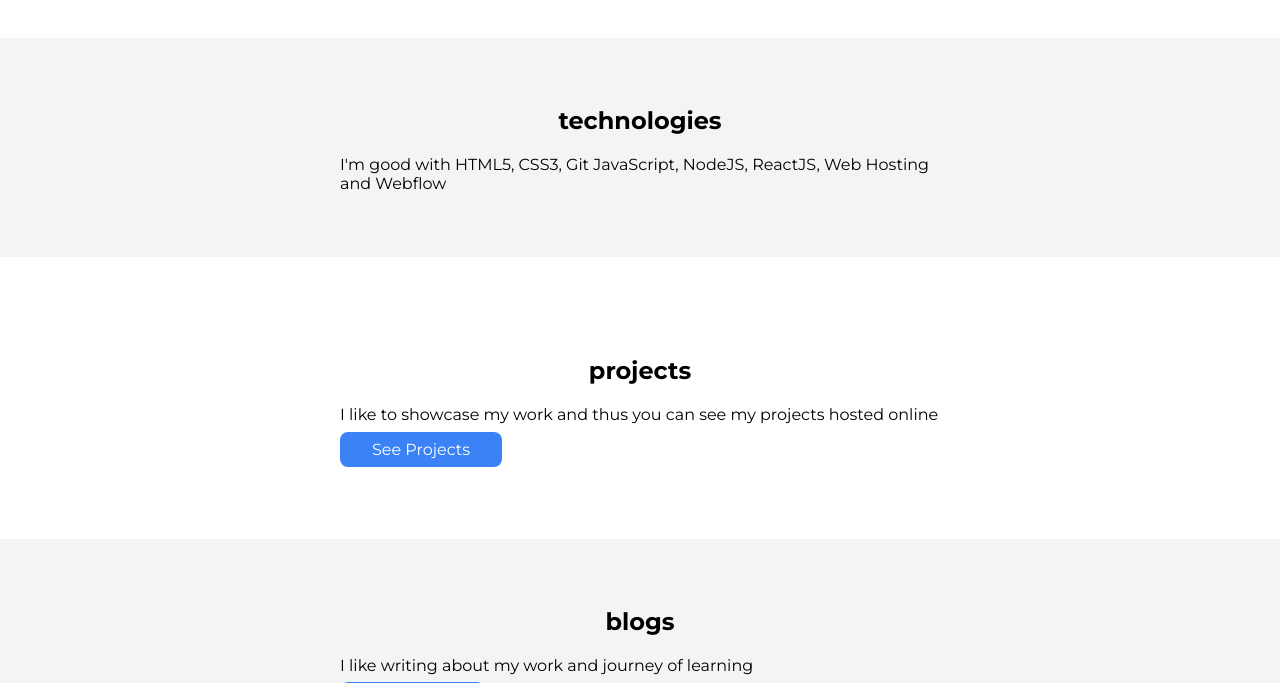
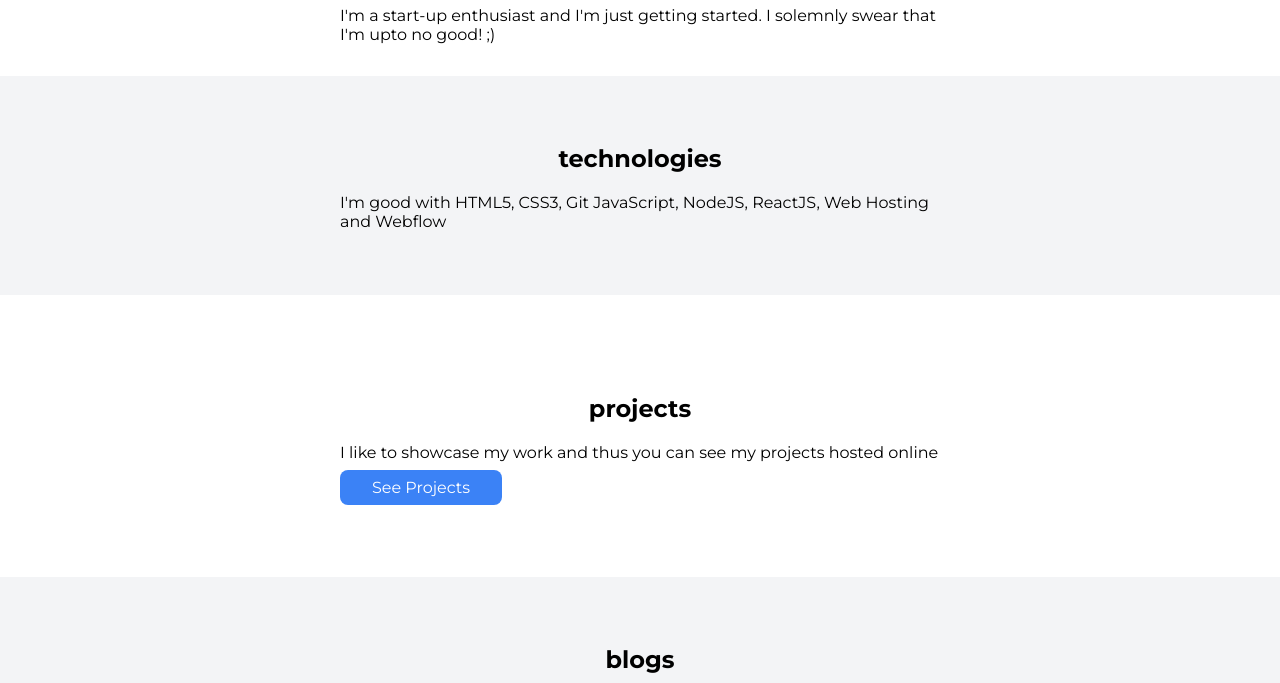
Before and after one commit to udaykrishna7/udaykrishna-site, a plain HTML site: page index.html in a window 1280 px wide. Shown: the part 417-1100 px from the top of the page. Drawn offline with Linux system fonts and the light colour scheme.

Commit message:
minor detail updates

```diff
--- a/index.html
+++ b/index.html
@@ -27,6 +27,7 @@
 <header class="hero">
     <img class="hero-img" src="images/hero-image.svg" />
     <h1 class="hero-heading">Uday Krishna the <span class="heading-inverted">web devloper</span></h1>
+    <p class="container-center">I'm a start-up enthusiast and I'm just getting started. I solemnly swear that I'm upto no good! ;)</p>
 </header>
 
 <section class="section off-white">
```
Also changed, not shown: projects.html (+1 -2 lines).
